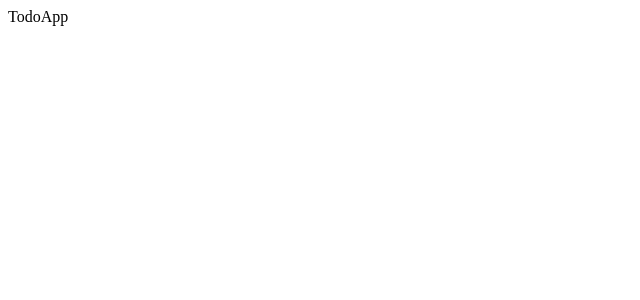
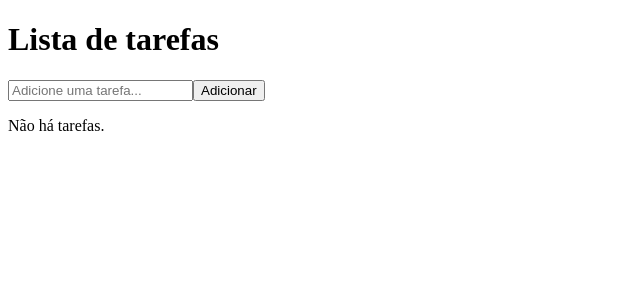
Before and after one commit to CoderLuizF/React-Todo-List, a React (Vite) app in the folder Projeto/: page / in a window 1280 px wide. Shown: the top 300 px of the page, without its empty margins (0-640 px from the left). Built offline with nearby package versions, Linux system fonts and the light colour scheme.

Commit message:
Implement full Todo List functionality: add, delete, and toggle tasks

```diff
--- a/Projeto/src/components/TodoApp.jsx
+++ b/Projeto/src/components/TodoApp.jsx
@@ -3,7 +3,62 @@ import { useState } from "react";
 import "./TodoApp.css";
 
 const TodoApp = () => {
-  return <div>TodoApp</div>;
+  const [todos, setTodos] = useState([]);
+
+  const [inputValue, setInputValue] = useState("");
+
+  const handleSubmit = (e) => {
+    e.preventDefault();
+
+    if (inputValue.trim() !== "") {
+      const newTodo = {
+        id: Date.now(),
+        text: inputValue,
+      };
+      setTodos((prevTodos) => [...prevTodos, newTodo]);
+
+      setInputValue("");
+    }
+  };
+
+  const deleteTodo = (id) => {
+    const newList = todos.filter((todo) => todo.id !== id);
+    setTodos(newList);
+  };
+  return (
+    <div className="app-container">
+      <h1 className="title">Lista de tarefas</h1>
+
+      <form onSubmit={handleSubmit}>
+        <input
+          type="text"
+          className="input-field"
+          placeholder="Adicione uma tarefa..."
+          value={inputValue}
+          onChange={(e) => setInputValue(e.target.value)}
+        />
+        <button type="submit" className="add-button">
+          Adicionar
+        </button>
+      </form>
+
+      {todos.length === 0 && <p className="empty">Não há tarefas.</p>}
+
+      <ul className="todo-list">
+        {todos.map((todo) => (
+          <li key={todo.id} className="todo-item">
+            {todo.text}
+            <button
+              onClick={() => deleteTodo(todo.id)}
+              className="delete-button"
+            >
+              Excluir
+            </button>
+          </li>
+        ))}
+      </ul>
+    </div>
+  );
 };
 
 export default TodoApp;
```
